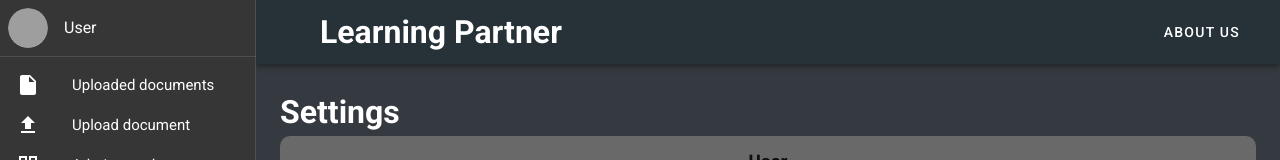
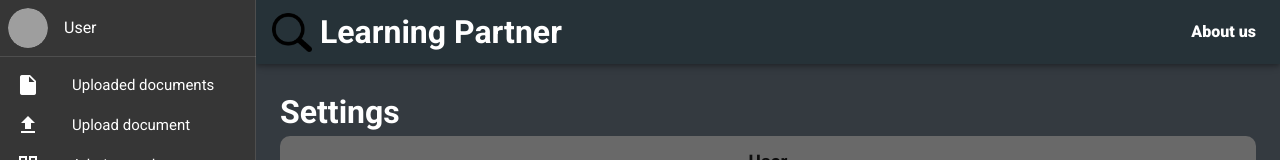
Before and after one commit to StivenHerreraSierra/grupo-9-48, a Vue app in the folder frontend/: page /user/settings in a window 1280 px wide. Shown: the top 160 px of the page. Built offline with nearby package versions, Linux system fonts and the light colour scheme; grey boxes are pictures that could not be loaded.

Commit message:
Ajustes en el height de la vista Ajustes y enlace hacia AcercaDe

```diff
--- a/frontend/src/App.vue
+++ b/frontend/src/App.vue
@@ -15,9 +15,9 @@
 
       <v-spacer></v-spacer>
 
-      <v-btn text>
+      <router-link  class="text-decoration-none white--text font-weight-black" to="/about" exact>
         <span class="mr-2">About us</span>
-      </v-btn>
+      </router-link>
     </v-app-bar>
 
     <v-main>
--- a/frontend/src/views/Ajustes.vue
+++ b/frontend/src/views/Ajustes.vue
@@ -60,6 +60,7 @@ export default {
 <style scope>
 #account {
   background-color: #343a40;
+  height: 100%;
 }
 h1 {
   color: white;
```
